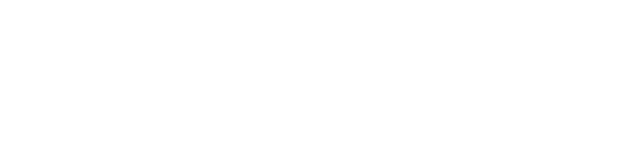
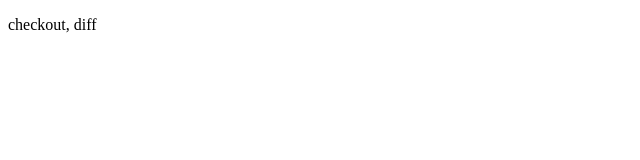
Before and after one commit to LeDucLoi193/test-git, a plain HTML site: page index.html in a window 1280 px wide. Shown: the whole page, without its empty margins (0-640 px from the left). Drawn offline with Linux system fonts and the light colour scheme.

Commit message:
add p test checkout and diff

```diff
--- a/index.html
+++ b/index.html
@@ -5,5 +5,7 @@
 </head>
 <body>
 
+	<p>checkout, diff</p>
+
 </body>
 </html>
```
